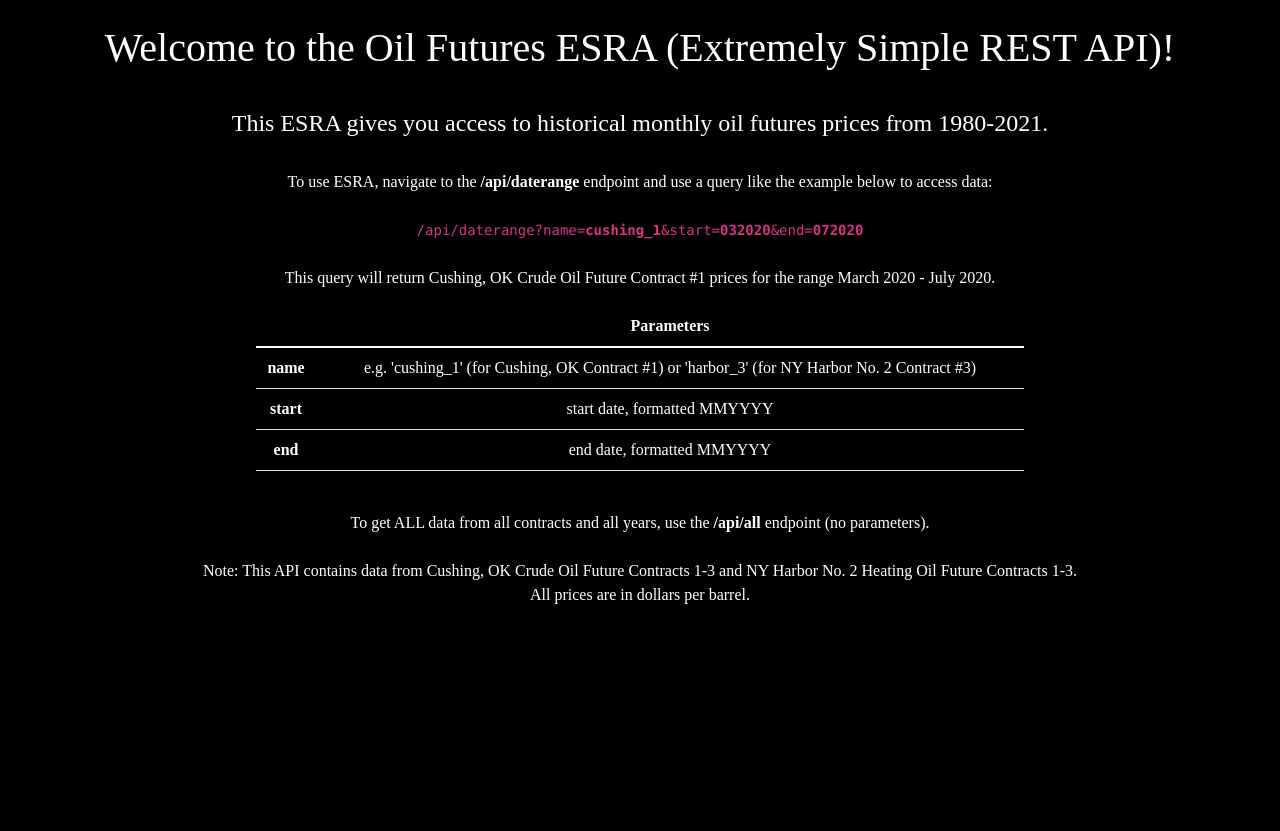
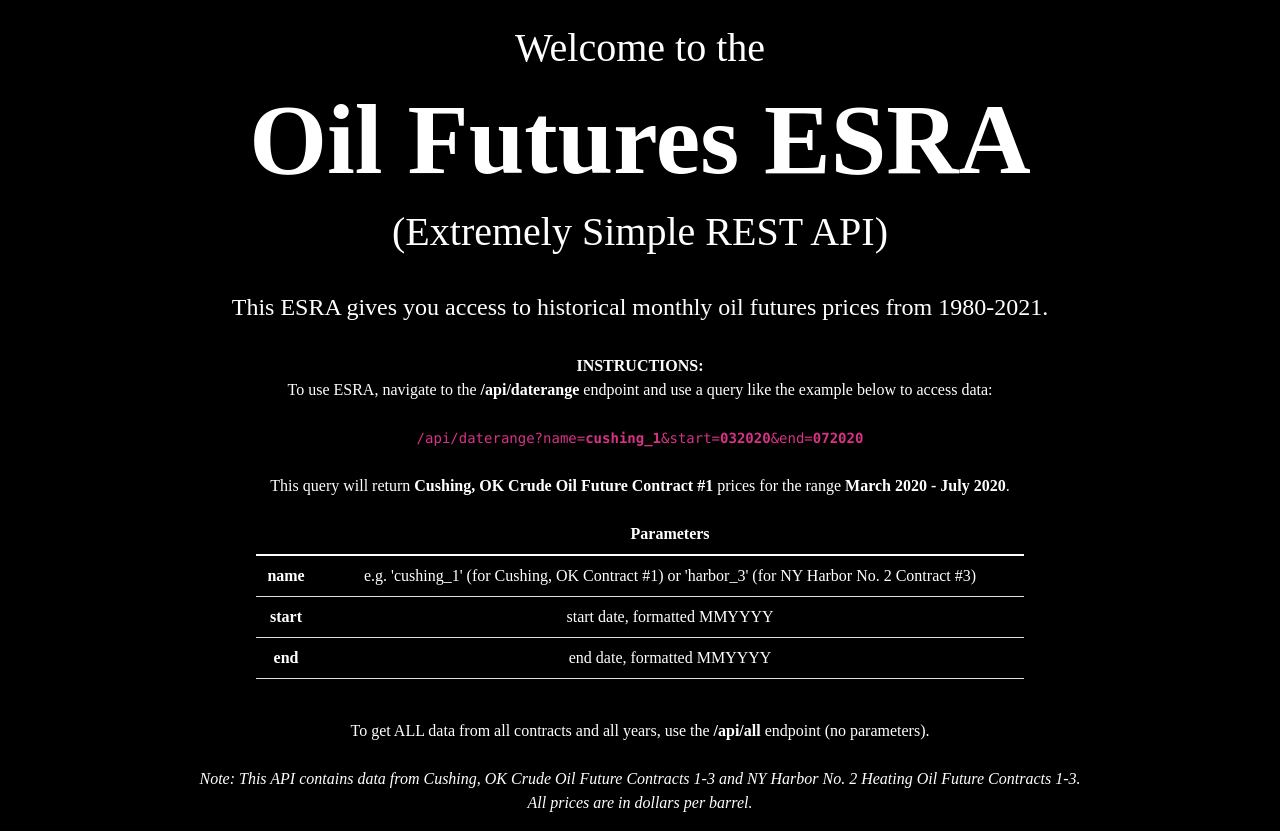
Before and after one commit to unit4216/esra, a website: page index.html in a window 1280 px wide. Before the commit the page ends 800 px from the top, so only its background shows below. Drawn offline with nearby package versions, Linux system fonts and the light colour scheme.

Commit message:
made some styling changes, made title bigger

```diff
--- a/index.html
+++ b/index.html
@@ -23,15 +23,15 @@
 
     <body style='text-align:center; font-family: Segoe UI Light; background-color:black;color:white'>
         <br>
-        <h1>Welcome to the Oil Futures ESRA (Extremely Simple REST API)!</h1>
+        <h1>Welcome to the </h1><h1 style='font-size: 100px; font-weight: bold'>Oil Futures ESRA</h1> <h1>(Extremely Simple REST API)</h1>
 
         <h4><br>This ESRA gives you access to historical monthly oil futures prices from 1980-2021.</h4>
 
-        <p><br>To use ESRA, navigate to the <b>/api/daterange</b> endpoint and use a query like the example below to access data:
+        <p><br><b>INSTRUCTIONS:</b><br>To use ESRA, navigate to the <b>/api/daterange</b> endpoint and use a query like the example below to access data:
 
         <br><br><code>/api/daterange?name=<b>cushing_1</b>&start=<b>032020</b>&end=<b>072020</b></code>
 
-        <br><br>This query will return Cushing, OK Crude Oil Future Contract #1 prices for the range March 2020 - July 2020.
+        <br><br>This query will return <b>Cushing, OK Crude Oil Future Contract #1 </b>prices for the range <b>March 2020 - July 2020</b>.
 
         <table class='table center' style='width:60%; margin-left:auto; margin-right:auto; color:white '>
             <thead>
@@ -64,8 +64,8 @@
 
         <br>To get ALL data from all contracts and all years, use the <b>/api/all</b> endpoint (no parameters).
 
-        <br><br>Note: This API contains data from Cushing, OK Crude Oil Future Contracts 1-3 and NY Harbor No. 2 Heating Oil Future Contracts 1-3.
-        <br>All prices are in dollars per barrel.</p>
+        <br><br><i>Note: This API contains data from Cushing, OK Crude Oil Future Contracts 1-3 and NY Harbor No. 2 Heating Oil Future Contracts 1-3.
+        <br>All prices are in dollars per barrel.</i></p>
 
     </body>
 
```
